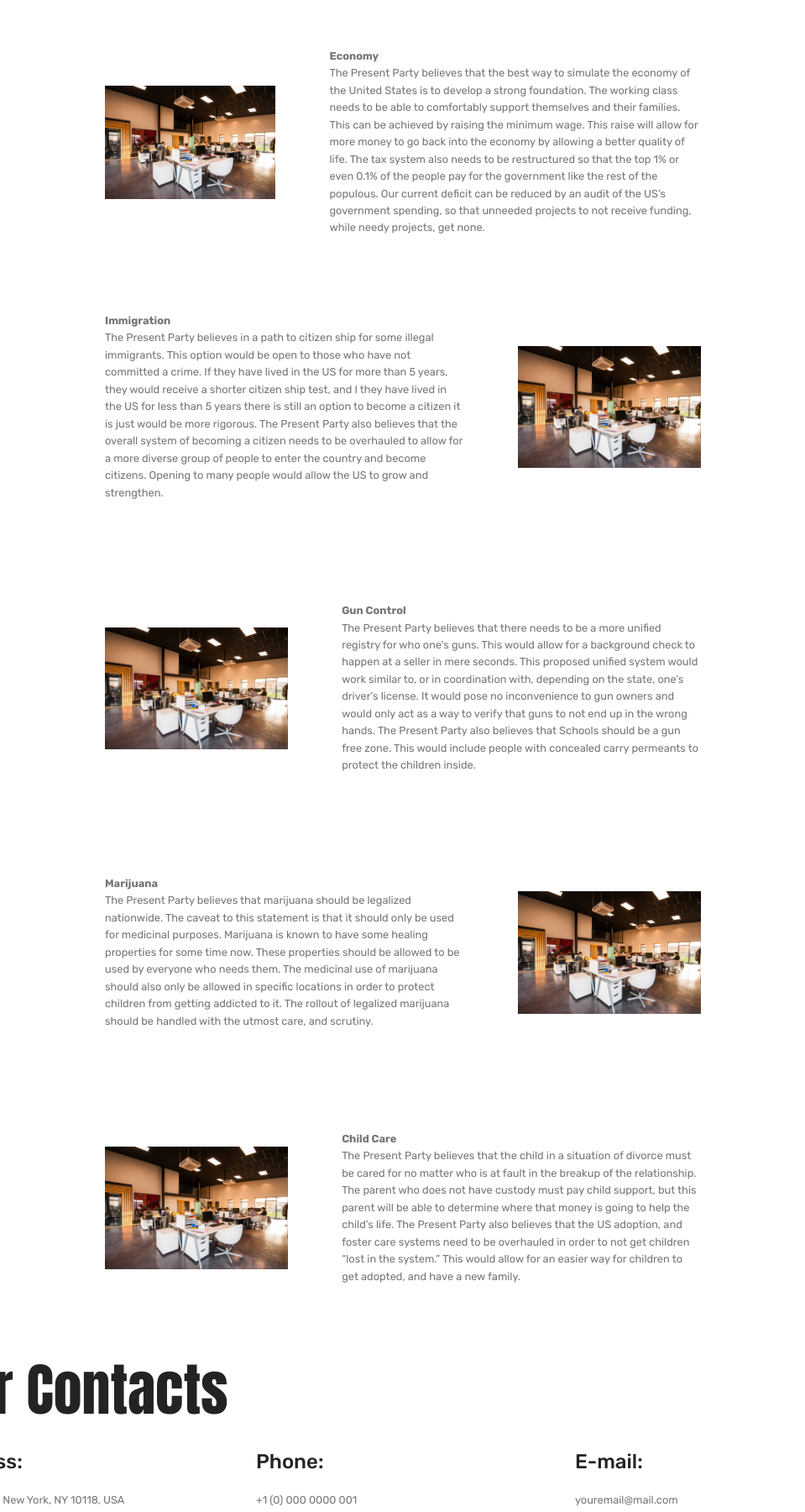
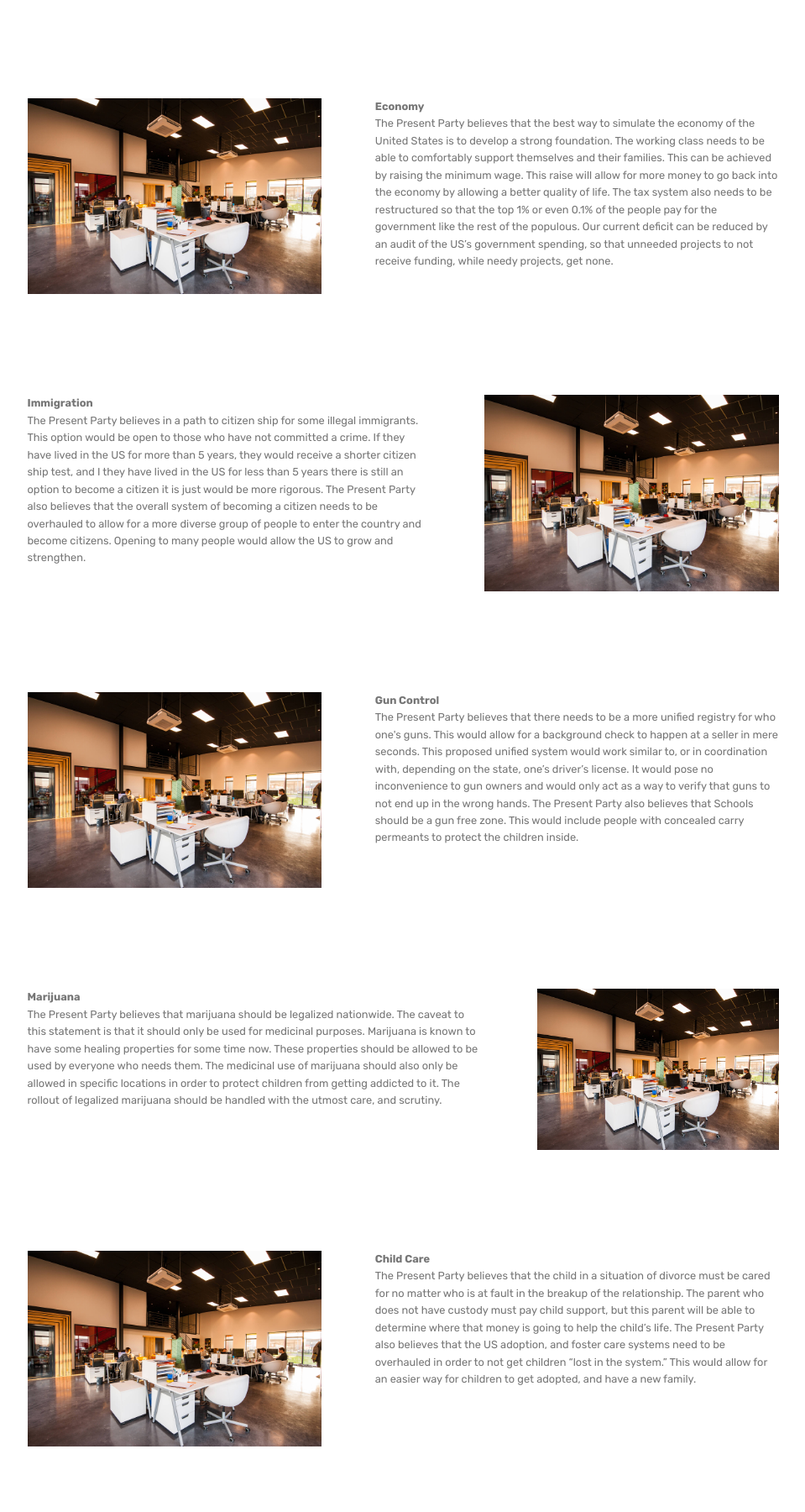
Before and after one commit to Ares2028/Ares2028.github.io, a plain HTML site: page Platform.html in a window 1280 px wide. Shown: the part 975-2775 px from the top of the page at 84% size, without its empty margins (160-1119 px from the left). Drawn offline with Linux system fonts and the light colour scheme; files whose address does not match are found by name.

Commit message:
create github pages

```diff
--- a/Platform.html
+++ b/Platform.html
@@ -59,7 +59,7 @@
     </nav>
 </section>
 
-<section class="engine"><a href="https://mobirise.info/s">free bootstrap themes</a></section><section class="cid-rQ0sCV9GEm" id="image4-6">
+<section class="engine"><a href="https://mobirise.info/h">create your own web page</a></section><section class="cid-rQ0sCV9GEm" id="image4-6">
     <!-- Block parameters controls (Blue "Gear" panel) -->
 
     <!-- End block parameters -->
@@ -106,21 +106,22 @@
     </div>
 </section>
 
-<section class="mbr-section content6 cid-rQ0te4xG45" id="content6-8">
+<section class="mbr-section content7 cid-rQ0DvDjDOQ" id="content7-i">
 
 
 
     <div class="container">
         <div class="media-container-row">
-            <div class="col-12 col-md-8">
+            <div class="col-12 col-md-10">
                 <div class="media-container-row">
-                    <div class="mbr-figure" style="width: 55%;">
-                      <img src="assets/images/background1.jpg" alt="Mobirise">
-                    </div>
                     <div class="media-content">
                         <div class="mbr-section-text">
-                            <p class="mbr-text mb-0 mbr-fonts-style display-7"><strong>Economy</strong>&nbsp;<br>The Present Party believes that the best way to simulate the economy of the United States is to develop a strong foundation. The working class needs to be able to comfortably support themselves and their families. This can be achieved by raising the minimum wage. This raise will allow for more money to go back into the economy by allowing a better quality of life. The tax system also needs to be restructured so that the top 1% or even 0.1% of the people pay for the government like the rest of the populous. Our current deficit can be reduced by an audit of the US’s government spending, so that unneeded projects to not receive funding, while needy projects, get none.&nbsp;<br></p>
+                            <p class="mbr-text align-right mb-0 mbr-fonts-style display-7"><strong>Economy
+</strong><br>The Present Party believes that the best way to simulate the economy of the United States is to develop a strong foundation. The working class needs to be able to comfortably support themselves and their families. This can be achieved by raising the minimum wage. This raise will allow for more money to go back into the economy by allowing a better quality of life. The tax system also needs to be restructured so that the top 1% or even 0.1% of the people pay for the government like the rest of the populous. Our current deficit can be reduced by an audit of the US’s government spending, so that unneeded projects to not receive funding, while needy projects, get none.&nbsp;</p>
                         </div>
+                    </div>
+                    <div class="mbr-figure" style="width: 80%;">
+                     <img src="assets/images/background1.jpg" alt="Mobirise">
                     </div>
                 </div>
             </div>
@@ -134,14 +135,14 @@
 
     <div class="container">
         <div class="media-container-row">
-            <div class="col-12 col-md-8">
+            <div class="col-12 col-md-10">
                 <div class="media-container-row">
                     <div class="media-content">
                         <div class="mbr-section-text">
                             <p class="mbr-text align-right mb-0 mbr-fonts-style display-7"><strong>Immigration</strong><br>The Present Party believes in a path to citizen ship for some illegal immigrants. This option would be open to those who have not committed a crime. If they have lived in the US for more than 5 years, they would receive a shorter citizen ship test, and I they have lived in the US for less than 5 years there is still an option to become a citizen it is just would be more rigorous. The Present Party also believes that the overall system of becoming a citizen needs to be overhauled to allow for a more diverse group of people to enter the country and become citizens. Opening to many people would allow the US to grow and strengthen.&nbsp;<br></p>
                         </div>
                     </div>
-                    <div class="mbr-figure" style="width: 60%;">
+                    <div class="mbr-figure" style="width: 80%;">
                      <img src="assets/images/background1.jpg" alt="Mobirise">
                     </div>
                 </div>
@@ -150,21 +151,22 @@
     </div>
 </section>
 
-<section class="mbr-section content6 cid-rQ0tfXjlum" id="content6-a">
+<section class="mbr-section content7 cid-rQ0CsqYyII" id="content7-g">
 
 
 
     <div class="container">
         <div class="media-container-row">
-            <div class="col-12 col-md-8">
+            <div class="col-12 col-md-10">
                 <div class="media-container-row">
-                    <div class="mbr-figure" style="width: 60%;">
-                      <img src="assets/images/background1.jpg" alt="Mobirise">
-                    </div>
                     <div class="media-content">
                         <div class="mbr-section-text">
-                            <p class="mbr-text mb-0 mbr-fonts-style display-7"><strong>Gun Control</strong><br>The Present Party believes that there needs to be a more unified registry for who one's guns. This would allow for a background check to happen at a seller in mere seconds. This proposed unified system would work similar to, or in coordination with, depending on the state, one’s driver’s license. It would pose no inconvenience to gun owners and would only act as a way to verify that guns to not end up in the wrong hands. The Present Party also believes that Schools should be a gun free zone. This would include people with concealed carry permeants to protect the children inside.&nbsp;<br></p>
+                            <p class="mbr-text align-right mb-0 mbr-fonts-style display-7"><strong>Gun Control
+</strong><br>The Present Party believes that there needs to be a more unified registry for who one's guns. This would allow for a background check to happen at a seller in mere seconds. This proposed unified system would work similar to, or in coordination with, depending on the state, one’s driver’s license. It would pose no inconvenience to gun owners and would only act as a way to verify that guns to not end up in the wrong hands. The Present Party also believes that Schools should be a gun free zone. This would include people with concealed carry permeants to protect the children inside.&nbsp;</p>
                         </div>
+                    </div>
+                    <div class="mbr-figure" style="width: 80%;">
+                     <img src="assets/images/background1.jpg" alt="Mobirise">
                     </div>
                 </div>
             </div>
@@ -178,7 +180,7 @@
 
     <div class="container">
         <div class="media-container-row">
-            <div class="col-12 col-md-8">
+            <div class="col-12 col-md-10">
                 <div class="media-container-row">
                     <div class="media-content">
                         <div class="mbr-section-text">
@@ -194,21 +196,22 @@
     </div>
 </section>
 
-<section class="mbr-section content6 cid-rQ0thG25Z0" id="content6-c">
+<section class="mbr-section content7 cid-rQ0CTR0Fbz" id="content7-h">
 
 
 
     <div class="container">
         <div class="media-container-row">
-            <div class="col-12 col-md-8">
+            <div class="col-12 col-md-10">
                 <div class="media-container-row">
-                    <div class="mbr-figure" style="width: 60%;">
-                      <img src="assets/images/background1.jpg" alt="Mobirise">
-                    </div>
                     <div class="media-content">
                         <div class="mbr-section-text">
-                            <p class="mbr-text mb-0 mbr-fonts-style display-7"><strong>Child Care</strong><strong><br></strong>The Present Party believes that the child in a situation of divorce must be cared for no matter who is at fault in the breakup of the relationship. The parent who does not have custody must pay child support, but this parent will be able to determine where that money is going to help the child’s life. The Present Party also believes that the US adoption, and foster care systems need to be overhauled in order to not get children “lost in the system.” This would allow for an easier way for children to get adopted, and have a new family.&nbsp;<br></p>
+                            <p class="mbr-text align-right mb-0 mbr-fonts-style display-7"><strong>Child Care</strong>
+<br>The Present Party believes that the child in a situation of divorce must be cared for no matter who is at fault in the breakup of the relationship. The parent who does not have custody must pay child support, but this parent will be able to determine where that money is going to help the child’s life. The Present Party also believes that the US adoption, and foster care systems need to be overhauled in order to not get children “lost in the system.” This would allow for an easier way for children to get adopted, and have a new family.</p>
                         </div>
+                    </div>
+                    <div class="mbr-figure" style="width: 80%;">
+                     <img src="assets/images/background1.jpg" alt="Mobirise">
                     </div>
                 </div>
             </div>
--- a/assets/mobirise/css/mbr-additional.css
+++ b/assets/mobirise/css/mbr-additional.css
@@ -1618,23 +1618,32 @@ section.lazy-placeholder:after {
 .cid-rQ0upDvrgN blockquote {
   color: #767676;
 }
-.cid-rQ0te4xG45 {
-  padding-top: 0px;
-  padding-bottom: 30px;
+.cid-rQ0DvDjDOQ {
+  padding-top: 60px;
+  padding-bottom: 60px;
   background-color: #ffffff;
 }
+.cid-rQ0DvDjDOQ .media-container-row {
+  flex-direction: row-reverse;
+  -webkit-flex-direction: row-reverse;
+}
 @media (min-width: 992px) {
-  .cid-rQ0te4xG45 .mbr-figure {
+  .cid-rQ0DvDjDOQ .mbr-figure {
     padding-right: 4rem;
   }
 }
 @media (max-width: 991px) {
-  .cid-rQ0te4xG45 .mbr-figure {
+  .cid-rQ0DvDjDOQ .media-container-row {
+    flex-wrap: wrap-reverse;
+    -webkit-flex-wrap: wrap-reverse;
+  }
+  .cid-rQ0DvDjDOQ .mbr-figure {
     padding-bottom: 1rem;
   }
 }
-.cid-rQ0te4xG45 .mbr-text {
+.cid-rQ0DvDjDOQ .mbr-text {
   color: #767676;
+  text-align: left;
 }
 .cid-rQ0teWRTZX {
   padding-top: 60px;
@@ -1655,23 +1664,32 @@ section.lazy-placeholder:after {
   color: #767676;
   text-align: left;
 }
-.cid-rQ0tfXjlum {
+.cid-rQ0CsqYyII {
   padding-top: 60px;
   padding-bottom: 60px;
   background-color: #ffffff;
 }
+.cid-rQ0CsqYyII .media-container-row {
+  flex-direction: row-reverse;
+  -webkit-flex-direction: row-reverse;
+}
 @media (min-width: 992px) {
-  .cid-rQ0tfXjlum .mbr-figure {
+  .cid-rQ0CsqYyII .mbr-figure {
     padding-right: 4rem;
   }
 }
 @media (max-width: 991px) {
-  .cid-rQ0tfXjlum .mbr-figure {
+  .cid-rQ0CsqYyII .media-container-row {
+    flex-wrap: wrap-reverse;
+    -webkit-flex-wrap: wrap-reverse;
+  }
+  .cid-rQ0CsqYyII .mbr-figure {
     padding-bottom: 1rem;
   }
 }
-.cid-rQ0tfXjlum .mbr-text {
+.cid-rQ0CsqYyII .mbr-text {
   color: #767676;
+  text-align: left;
 }
 .cid-rQ0tgIGfwP {
   padding-top: 60px;
@@ -1692,23 +1710,32 @@ section.lazy-placeholder:after {
   color: #767676;
   text-align: left;
 }
-.cid-rQ0thG25Z0 {
+.cid-rQ0CTR0Fbz {
   padding-top: 60px;
   padding-bottom: 60px;
   background-color: #ffffff;
 }
+.cid-rQ0CTR0Fbz .media-container-row {
+  flex-direction: row-reverse;
+  -webkit-flex-direction: row-reverse;
+}
 @media (min-width: 992px) {
-  .cid-rQ0thG25Z0 .mbr-figure {
+  .cid-rQ0CTR0Fbz .mbr-figure {
     padding-right: 4rem;
   }
 }
 @media (max-width: 991px) {
-  .cid-rQ0thG25Z0 .mbr-figure {
+  .cid-rQ0CTR0Fbz .media-container-row {
+    flex-wrap: wrap-reverse;
+    -webkit-flex-wrap: wrap-reverse;
+  }
+  .cid-rQ0CTR0Fbz .mbr-figure {
     padding-bottom: 1rem;
   }
 }
-.cid-rQ0thG25Z0 .mbr-text {
+.cid-rQ0CTR0Fbz .mbr-text {
   color: #767676;
+  text-align: left;
 }
 .cid-rQ0trxNWnh {
   padding-top: 30px;
```
Also changed, not shown: index.html (+1 -1 lines), 1 other file.
